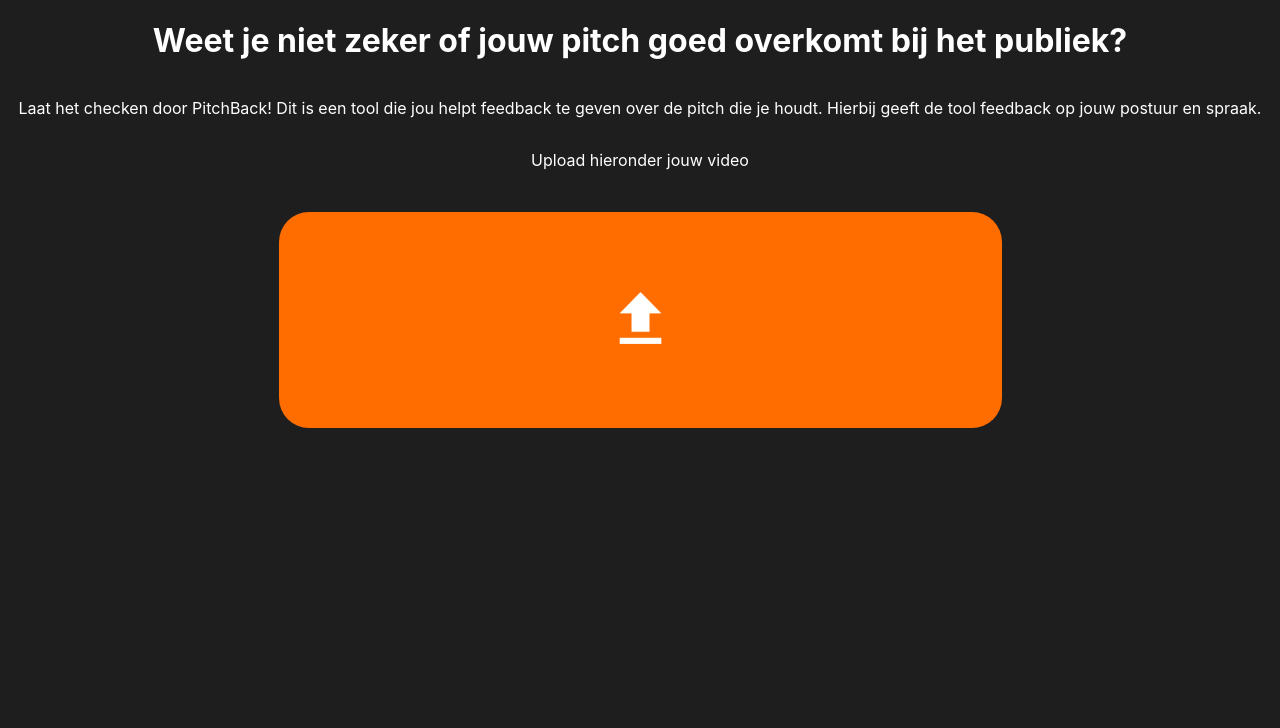
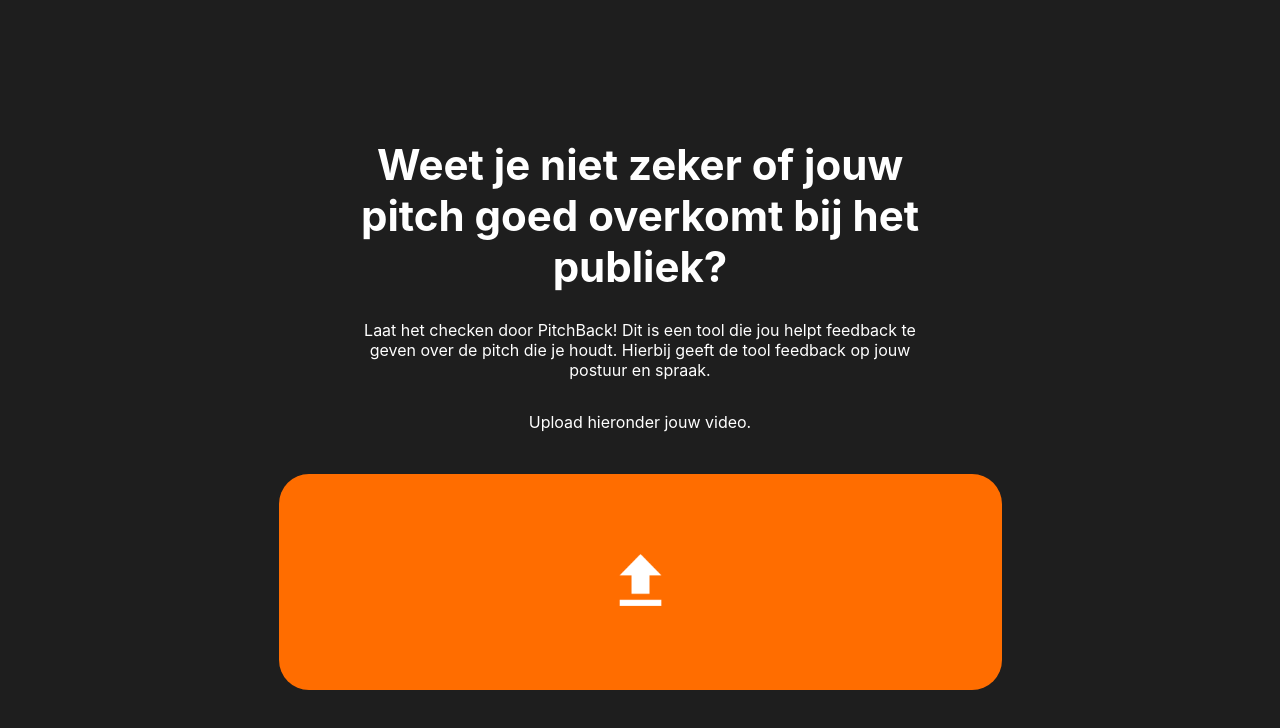
Before and after one commit to rectangles-medialab/Rectangles, a React (Create React App) app: page / in a window 1280 px wide. Shown: the top 728 px of the page. Built offline with nearby package versions, Linux system fonts and the light colour scheme.

Commit message:
Added styling for the video section

```diff
--- a/src/App.css
+++ b/src/App.css
@@ -87,11 +87,35 @@
         monospace;
 }
 
+.container {
+  display: flex;
+  justify-content: center;
+  align-items: center;
+  height: 100vh;
+}
+
+.header {
+  /* max-width: 550px; */
+  text-align: center;
+    top: 50%;
+    left: 50%;
+    width: 63%;
+    margin: 0 auto;
+}
+
 .app-container {
-    display: flex;
-    flex-direction: column;
-    align-items: center;
-    color: #fff;
+  position: relative;
+  text-align: center;
+  max-width: 900px;
+  padding: 20px;
+  /* background-color: #282c34; */
+  border-radius: 10px;
+  /* box-shadow: 0px 0px 10px rgba(0, 0, 0, 0.3); */
+  color: white;
+}
+
+.app-container h1 {
+  font-size: 42px;
 }
 
 .upload-container {
@@ -101,17 +125,20 @@
 }
 
 .video-container {
-    margin-top: 50px;
-    display: flex;
-    flex-direction: column;
-    align-items: center;
+  margin-top: 50px;
+  display: flex;
+  align-items: flex-start;
+  /* align items to the top */
 }
 
 .next-button-container {
-    margin-top: 20px;
-    display: flex;
-    flex-direction: column;
-    align-items: center;
+  margin-top: 20px;
+  display: flex;
+  flex-direction: column;
+  align-items: flex-start;
+  /* align items to the top */
+  margin-left: 20px;
+  /* add margin to the left */
 }
 
 .next-button {
@@ -119,9 +146,12 @@
     background-color: #FF6D00;
     color: #fff;
     border: none;
-    border-radius: 5px;
+    border-radius: 20px;
     cursor: pointer;
     margin-top: 20px;
+    width: 280px;
+    height: 75px;
+    font-size: 20px;
 }
 
 .next-button:hover {
@@ -158,3 +188,23 @@
   height: 52px;
   width: 43px;
 }
+
+.video-container p {
+  text-align: left;
+}
+
+.button-container {
+  text-align: center;
+}
+
+.video-container {
+  margin-bottom: 20px;
+}
+
+.next-button-container {
+  margin-top: 20px;
+}
+
+.main-container {
+  margin-top: 60px;
+}
--- a/src/components/UploadPitch.js
+++ b/src/components/UploadPitch.js
@@ -17,12 +17,23 @@
     }
 
     return (
+        <div className="container">
             <div className="app-container">
+                <div class="header">
                 <h1>Weet je niet zeker of jouw pitch goed overkomt bij het publiek?</h1>
                 <p>Laat het checken door PitchBack! Dit is een tool die jou helpt feedback te geven over de pitch die je houdt. Hierbij geeft de tool feedback op jouw postuur en spraak.</p>
+                </div>
+                <div className="upload-video-container">
+                    <div className="upload-container">
+                        <p>Upload hieronder jouw video.</p>
+                        <input type="file" onChange={handleUpload} id="actual-btn" hiddenid="actual-btn" hidden />
+                        <label for="actual-btn">
+                            <img src={downloadImage} alt="Download Button" />
+                        </label>
+                    </div>
 
-            {videoUrl ? (
-
+                    {videoUrl && (
+                        <div className="main-container">
                             <div className="video-container">
                                 <div>
                                     <video src={videoUrl} controls width="500" height="300" />
@@ -31,22 +42,18 @@
                                     <h1>Video is geupload!</h1>
                                     <p>Bekijk jouw video nog een keer voordat we de video laten controleren door PitchBack.</p>
                                     <p>Misschien zijn er nog een aantal dingen die je wilt toevoegen of verwijderen?</p>
+                                </div>
+                            </div>
+                            <div className="new-section">
                                 <button className="next-button" onClick={handleNextSection}>PitchBack Check</button>
                             </div>
                         </div>
-            ) : (
-                <div className="upload-container">
-                        <p>Upload hieronder jouw video</p>
-                        <input type="file" onChange={handleUpload} id="actual-btn" hiddenid="actual-btn" hidden/>
-                        <label for="actual-btn">
-                            <img src={downloadImage} alt="Download Button" />
-                        </label>
-                        {/* <span id="file-chosen">No file chosen</span> */}
-                </div>
                     )}
 
+                </div>
+
                 {showNextSection && <StartProcessor />}
-
+            </div>
         </div>
     );
 }
```
Lines whose indentation alone changed are shown as unchanged.
